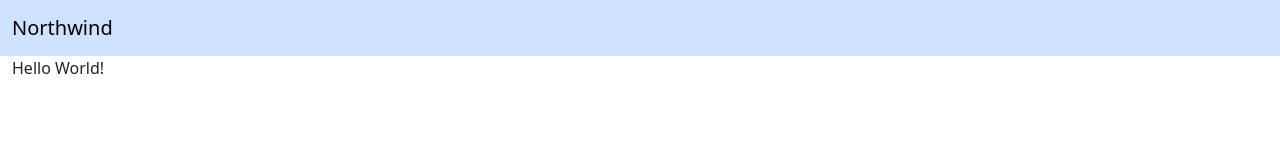
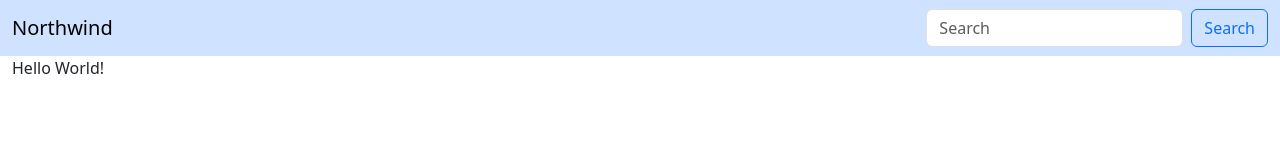
Before and after one commit to Ramirojj/Assigment1.0, a plain HTML site: page index.html in a window 1280 px wide. Drawn offline with nearby package versions, Linux system fonts and the light colour scheme.

Commit message:
[1.06] Add search form to navbar

```diff
--- a/index.html
+++ b/index.html
@@ -4,6 +4,8 @@
   <meta charset="UTF-8">
   <meta name="viewport" content="width=device-width, initial-scale=1.0">
   <title>Northwind</title>
+
+
 <!-- bootstrap css -->
 <link href="https://cdn.jsdelivr.net/npm/bootstrap@5.3.3/dist/css/bootstrap.min.css" rel="stylesheet" integrity="sha384-QWTKZyjpPEjISv5WaRU9OFeRpok6YctnYmDr5pNlyT2bRjXh0JMhjY6hW+ALEwIH" crossorigin="anonymous">
 <!-- bootstrap js-->
@@ -19,6 +21,10 @@
     <nav class="navbar navbar-expand-md bg-primary-subtle">
         <div class="container-fluid">
           <a class="navbar-brand" href="#">Northwind</a>
+          <form class="d-flex" role="search">
+            <input class="form-control me-2" type="search" placeholder="Search" aria-label="Search">
+            <button class="btn btn-outline-primary" type="submit">Search</button>
+          </form>
         </div>
       </nav>
       <div class="container-fluid">Hello World!</div>
```
